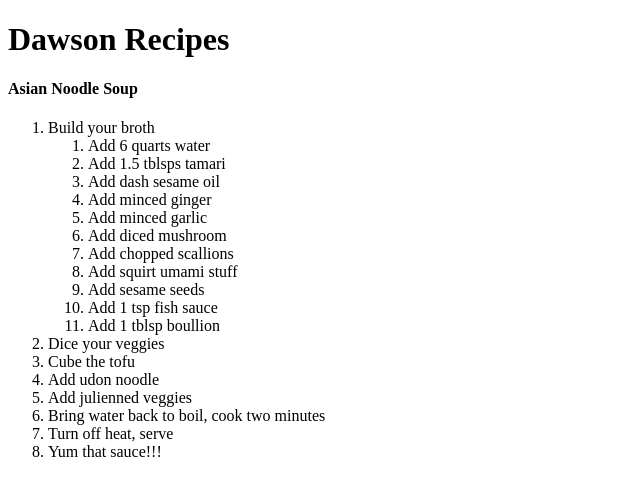
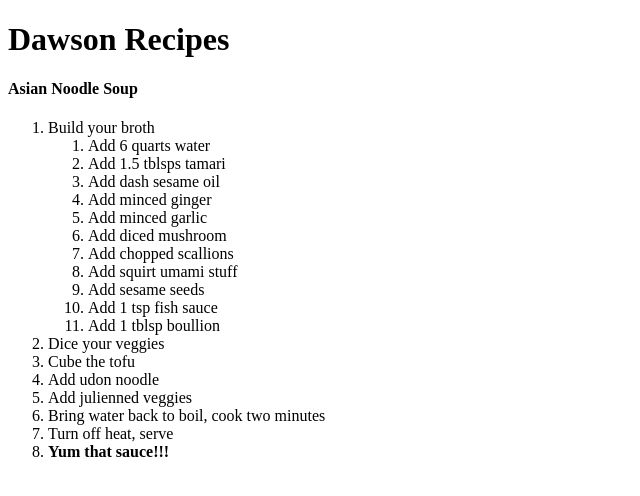
Before and after one commit to dawsoncd/recipe-html-project, a plain HTML site: page index.html in a window 1280 px wide. Shown: the full height of the page, 0-640 px from the left. Drawn offline with Linux system fonts and the light colour scheme.

Commit message:
Update index.html

```diff
--- a/index.html
+++ b/index.html
@@ -29,7 +29,7 @@
       <li>Add julienned veggies</li>
       <li>Bring water back to boil, cook two minutes</li>
       <li>Turn off heat, serve</li>
-      <li><b></b>Yum that sauce!!!</b></li>
+      <li><b>Yum that sauce!!!</b></li>
     </ol>
 </body>
 </html>
```
